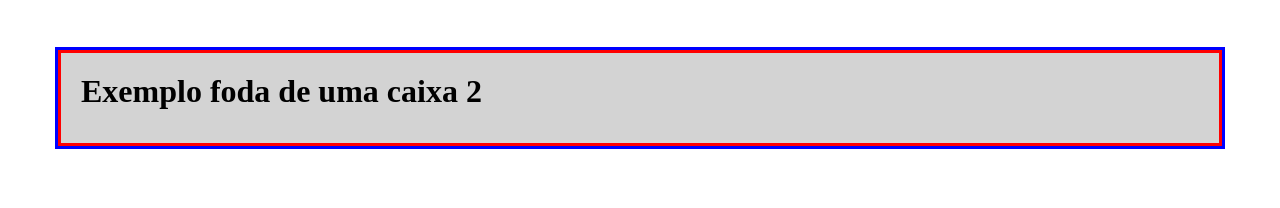
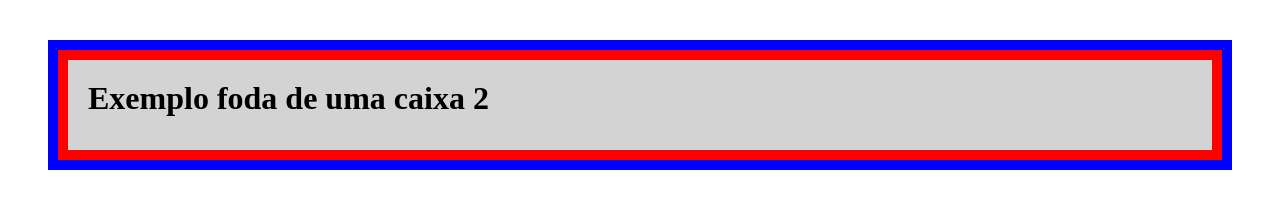
Before and after one commit to Programacao-para-Web-Design/aula-30-09-arthur-loss-e-kaique-oliveira, a plain HTML site: page index.html in a window 1280 px wide. Drawn offline with Linux system fonts and the light colour scheme.

Commit message:
Update index.html

```diff
--- a/index.html
+++ b/index.html
@@ -13,8 +13,8 @@
           /*outline-style: solid;*/
           /*outline-color: blue;*/
           margin: 50px;
-          border: 3px solid red;
-          outline: 3px solid blue;
+          border: 10px solid red;
+          outline: 10px solid blue;
 
           }
     </style>
```
